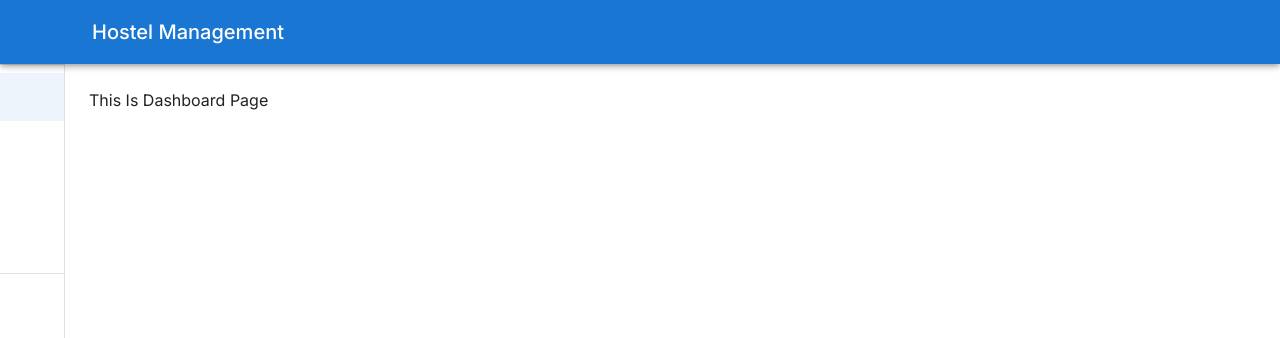
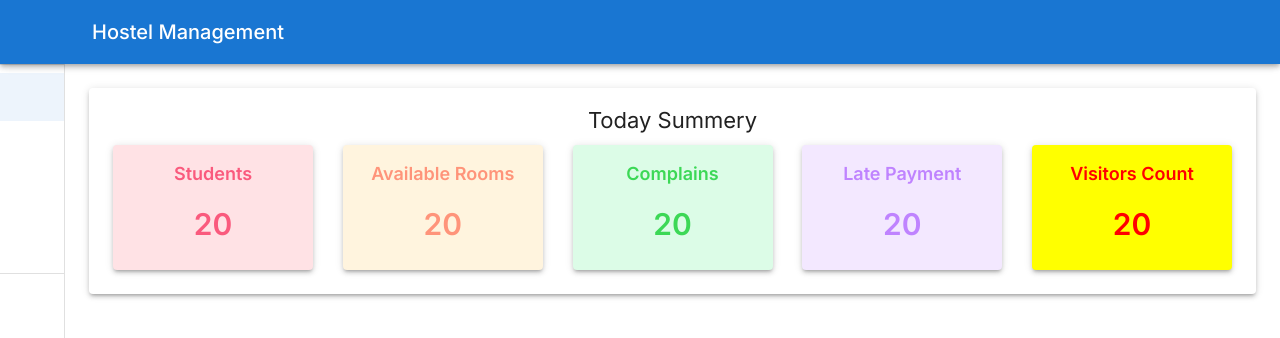
Before and after one commit to SachinthaNimesh370/HostelEase_ClientSide, a React (Vite) app: page /drawer/dashboard in a window 1280 px wide. Shown: the top 338 px of the page. Built offline with nearby package versions, Linux system fonts and the light colour scheme; some icons are missing.

Commit message:
add summery using paper component

```diff
--- /dev/null
+++ b/src/component/DashbordPaper.jsx
@@ -0,0 +1,148 @@
+import React from 'react'
+import Box from '@mui/material/Box';
+import Grid from '@mui/material/Grid';
+import Paper from '@mui/material/Paper';
+import { Typography } from '@mui/material';
+
+export default function DashbordPaper() {
+  return (
+    <Box>
+        <Box
+
+            sx={{
+
+            boxShadow: 3, // elevation-like effect
+            borderRadius: 1, // optional: soft corners like Paper
+            p: 2, // shorthand for padding
+
+            }}
+            padding={2}
+
+        >
+            <Typography display='flex' justifyContent='center' fontSize={22}>Today Summery</Typography>
+            <Box
+                justifyContent="space-between"
+                sx={{
+                    display: 'flex',
+                    flexWrap: 'wrap',
+                    '& > :not(style)': {
+                    m: 1,
+                    width: 200,
+                    height: 125,
+                },
+
+                }}
+            >
+                <Paper elevation={3} sx={{backgroundColor:'#FFE2E5'}}>
+
+                    {/* Title */}
+                    <Box
+                    display='flex'
+                    justifyContent='center'
+                    sx={{margin:'15px', fontSize:'18px',color:'#FA5A7D',fontWeight:'600'}}
+
+                    >
+                    Students
+                    </Box>
+
+                    {/* Content */}
+                    <Box
+                    display='flex'
+                    justifyContent='center'
+                    sx={{margin:'8px', fontSize:'30px',color:'#FA5A7D',fontWeight:'600'}}
+                    >
+                    20
+                    </Box>
+                </Paper>
+                <Paper elevation={3} sx={{backgroundColor:'#FFF4DE'}}>
+
+                    {/* Title */}
+                    <Box
+                    display='flex'
+                    justifyContent='center'
+                    sx={{margin:'15px', fontSize:'18px',color:'#FF947A',fontWeight:'600'}}
+
+                    >
+                    Available Rooms
+                    </Box>
+
+                    {/* Content */}
+                    <Box
+                    display='flex'
+                    justifyContent='center'
+                    sx={{margin:'8px', fontSize:'30px',color:'#FF947A',fontWeight:'600'}}
+                    >
+                    20
+                    </Box>
+                </Paper>
+                <Paper elevation={3} sx={{backgroundColor:'#DCFCE7'}}>
+
+                    {/* Title */}
+                    <Box
+                    display='flex'
+                    justifyContent='center'
+                    sx={{margin:'15px', fontSize:'18px',color:'#3CD856',fontWeight:'600'}}
+
+                    >
+                    Complains
+                    </Box>
+
+                    {/* Content */}
+                    <Box
+                    display='flex'
+                    justifyContent='center'
+                    sx={{margin:'8px', fontSize:'30px',color:'#3CD856',fontWeight:'600'}}
+                    >
+                    20
+                    </Box>
+                </Paper>
+                <Paper elevation={3} sx={{backgroundColor:'#F3E8FF'}}>
+
+                    {/* Title */}
+                    <Box
+                    display='flex'
+                    justifyContent='center'
+                    sx={{margin:'15px', fontSize:'18px',color:'#BF83FF',fontWeight:'600'}}
+
+                    >
+                    Late Payment
+                    </Box>
+
+                    {/* Content */}
+                    <Box
+                    display='flex'
+                    justifyContent='center'
+                    sx={{margin:'8px', fontSize:'30px',color:'#BF83FF',fontWeight:'600'}}
+                    >
+                    20
+                    </Box>
+                </Paper>
+                <Paper elevation={3} sx={{backgroundColor:'yellow'}}>
+
+                    {/* Title */}
+                    <Box
+                    display='flex'
+                    justifyContent='center'
+                    sx={{margin:'15px', fontSize:'18px',color:'red',fontWeight:'600'}}
+
+                    >
+                    Visitors Count
+                    </Box>
+
+                    {/* Content */}
+                    <Box
+                    display='flex'
+                    justifyContent='center'
+                    sx={{margin:'8px', fontSize:'30px',color:'red',fontWeight:'600'}}
+                    >
+                    20
+                    </Box>
+                </Paper>
+
+
+
+            </Box>
+        </Box>
+    </Box>
+  )
+}
--- a/src/drawer_pages/Dashboard.jsx
+++ b/src/drawer_pages/Dashboard.jsx
@@ -1,8 +1,26 @@
 import React from 'react'
 import Box from '@mui/material/Box';
+import Grid from '@mui/material/Grid';
+import Paper from '@mui/material/Paper';
+import DashbordPaper from '../component/DashbordPaper';
+
+
+
 
 export default function Dashboard() {
   return (
-    <Box>This Is Dashboard Page</Box>
+    <Box>
+      <Box>
+
+        {/* Paper  */}
+        <DashbordPaper/>
+
+
+      </Box>
+
+
+
+
+    </Box>
   )
 }
```
